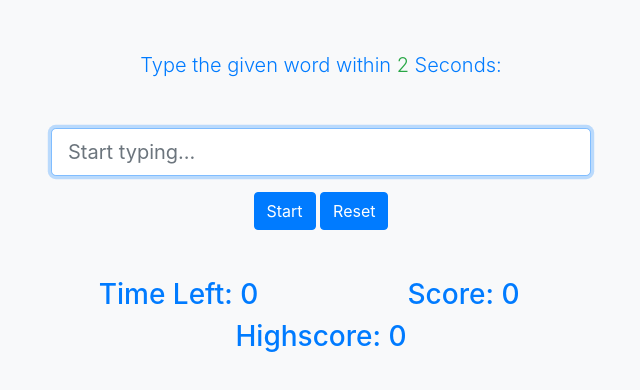
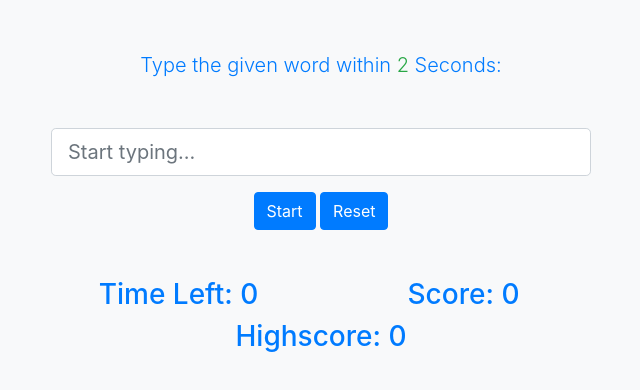
Before and after one commit to AbdulsalamAbdulrahman/speedy, a plain HTML site: page easy/easy.html in a window 1280 px wide. Shown: the part 86-476 px from the top of the page, without its empty margins (319-959 px from the left). Drawn offline with nearby package versions, Linux system fonts and the light colour scheme.

Commit message:
updated html files

```diff
--- a/easy/easy.html
+++ b/easy/easy.html
@@ -22,7 +22,7 @@
 					<span class="text-success" id="seconds"></span>
 				Seconds:</p>
 				<h2 class="display-2 mb-5" id="current-word"></h2>
-				<input type="text" class="form-control form-control-lg" placeholder="Start typing..." id="word-input" autofocus>
+				<input type="text" class="form-control form-control-lg" placeholder="Start typing..." id="word-input">
 				<h4 class="mt-3" id="message"></h4>
 				<button class="btn btn-primary" id="start">Start</button>
 				<button class="btn btn-primary" id="reset">Reset</button>
```
Also changed, not shown: hard/hard.html (+1 -1 lines), medium/medium.html (+1 -1 lines).
